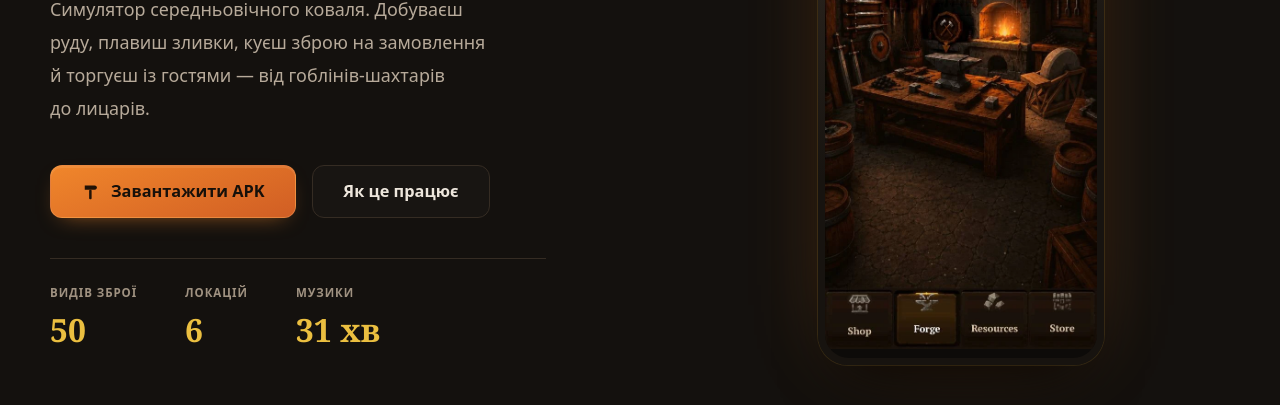
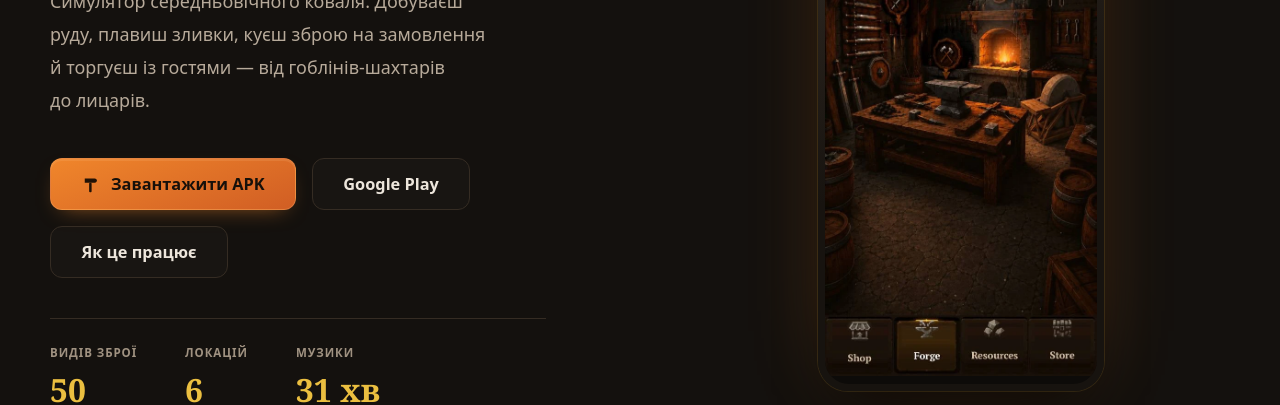
Before and after one commit to knurcompany/forgemaster-site, a plain HTML site: page index.html in a window 1280 px wide. Shown: the part 410-815 px from the top of the page. Drawn offline with Linux system fonts and the light colour scheme.

Commit message:
Add direct Google Play buttons alongside APK downloads
Link both hero and download sections to the verified Forge Keeper: Blacksmith Shop listing, com.forgemaster.blacksmith.

```diff
--- a/index.html
+++ b/index.html
@@ -85,6 +85,7 @@
             <img src="assets/icons/hammer.svg" alt="" width="20" height="20" aria-hidden="true">
             Завантажити APK
           </a>
+          <a class="btn btn-ghost btn-lg" href="https://play.google.com/store/apps/details?id=com.forgemaster.blacksmith" rel="noopener noreferrer">Google Play</a>
           <a class="btn btn-ghost btn-lg" href="#loop">Як це працює</a>
         </div>
 
@@ -366,6 +367,7 @@
           <img src="assets/icons/hammer.svg" alt="" width="20" height="20" aria-hidden="true">
           Завантажити APK
         </a>
+        <a class="btn btn-ghost btn-lg" href="https://play.google.com/store/apps/details?id=com.forgemaster.blacksmith" rel="noopener noreferrer">Google Play</a>
         <a class="btn btn-ghost btn-lg" href="https://github.com/knurcompany/ForgeMaster" rel="noopener noreferrer">
           Вихідний код
         </a>
```
